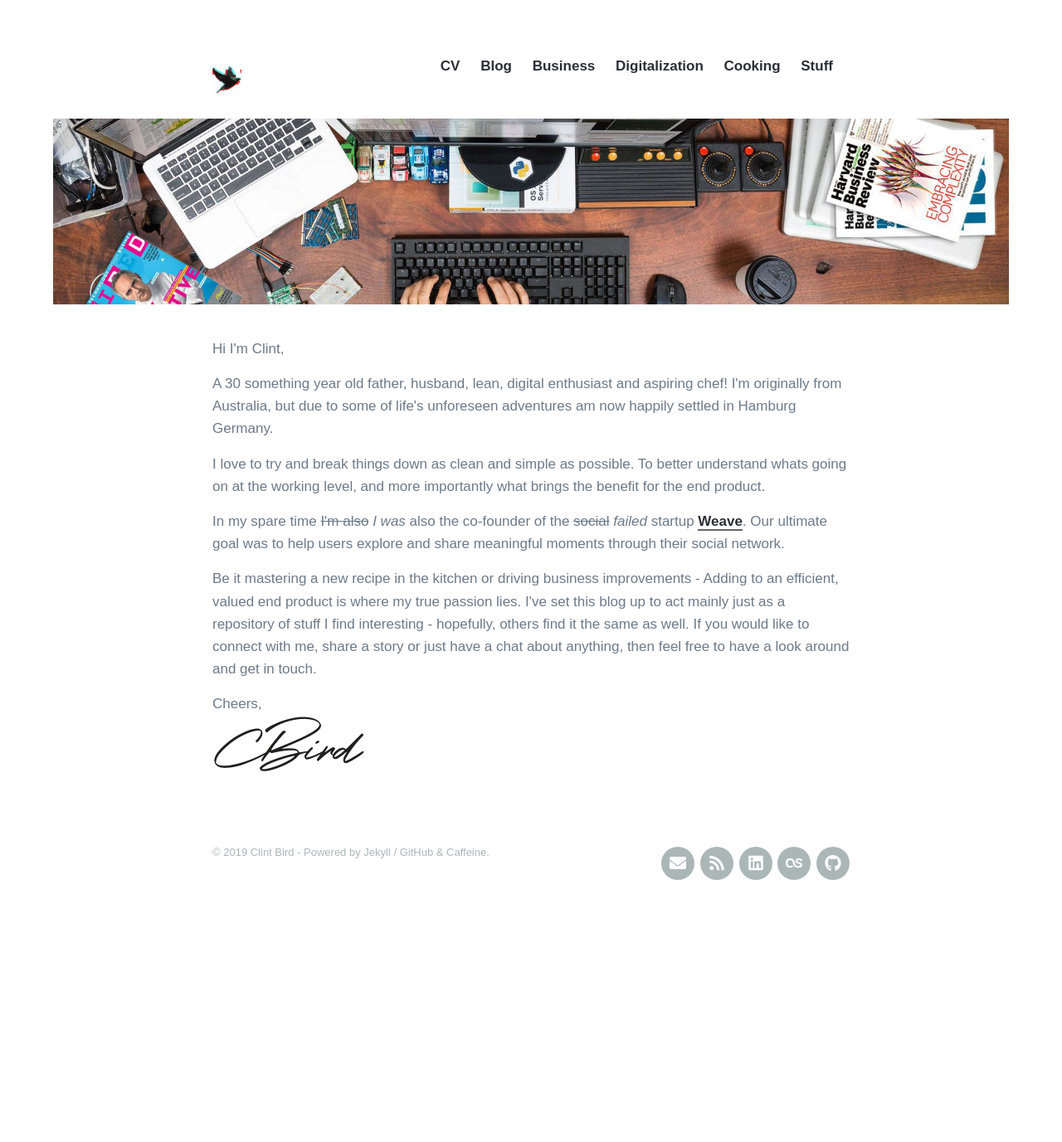
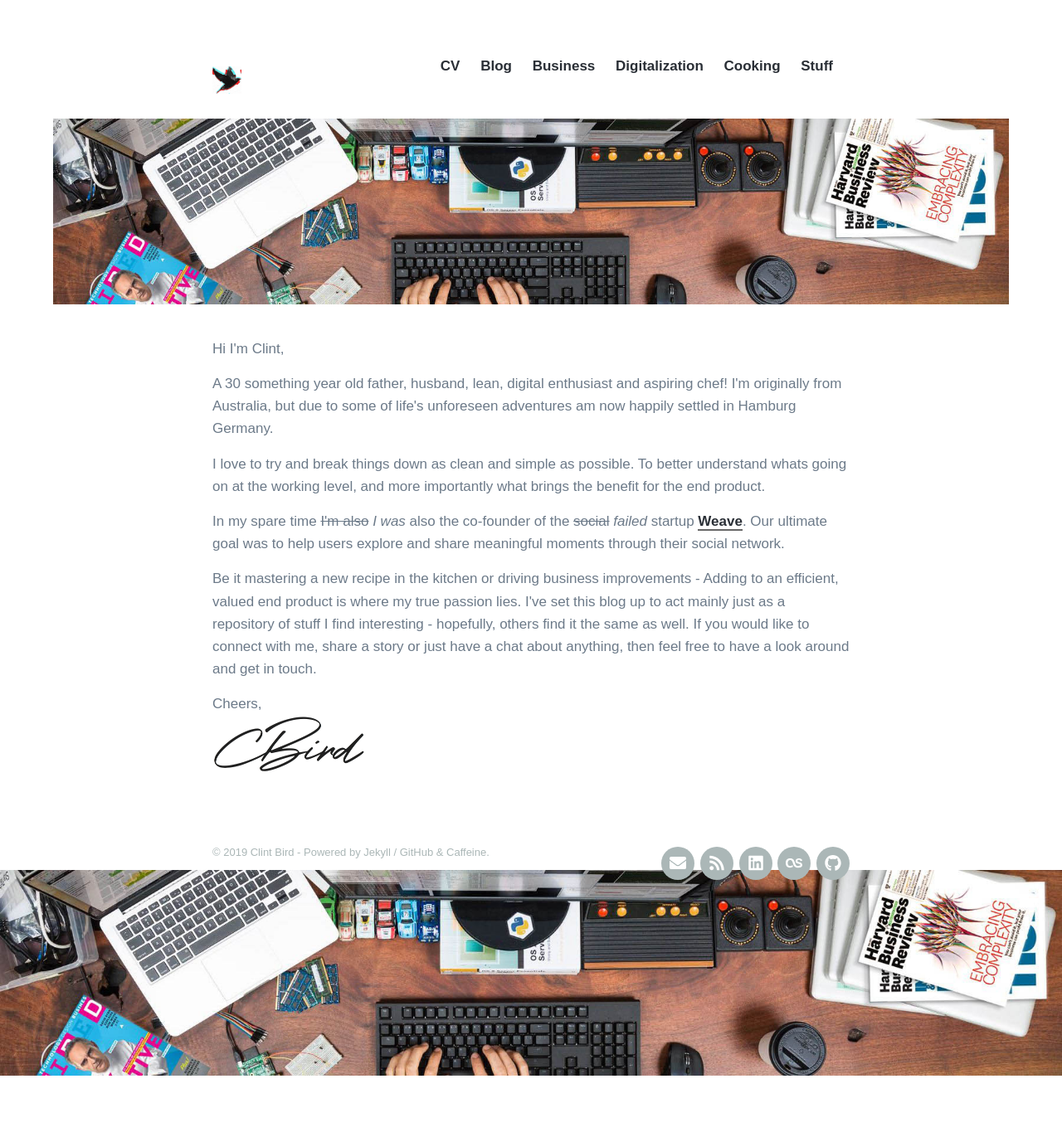
Before and after one commit to clintjb/clintjb.github.v2, a Jekyll site: the page built from index.html, in a window 1280 px wide. Shown: the whole page at 83% size. Built offline with Jekyll 4.4.1, drawn with Linux system fonts in a browser that asks for light colours; nearby versions of some CDN libraries; some web fonts are replaced; before the commit the page ends 1114 px from its top, so only the background shows below that.

Commit message:
Update footer.html

```diff
--- a/_includes/footer.html
+++ b/_includes/footer.html
@@ -10,5 +10,5 @@
 		{% include socials.html %}
 
 	</div>
-
+<p><img src="/images/headers/header-home.jpg" alt="Clint Bird"></p>
 </footer>
```
